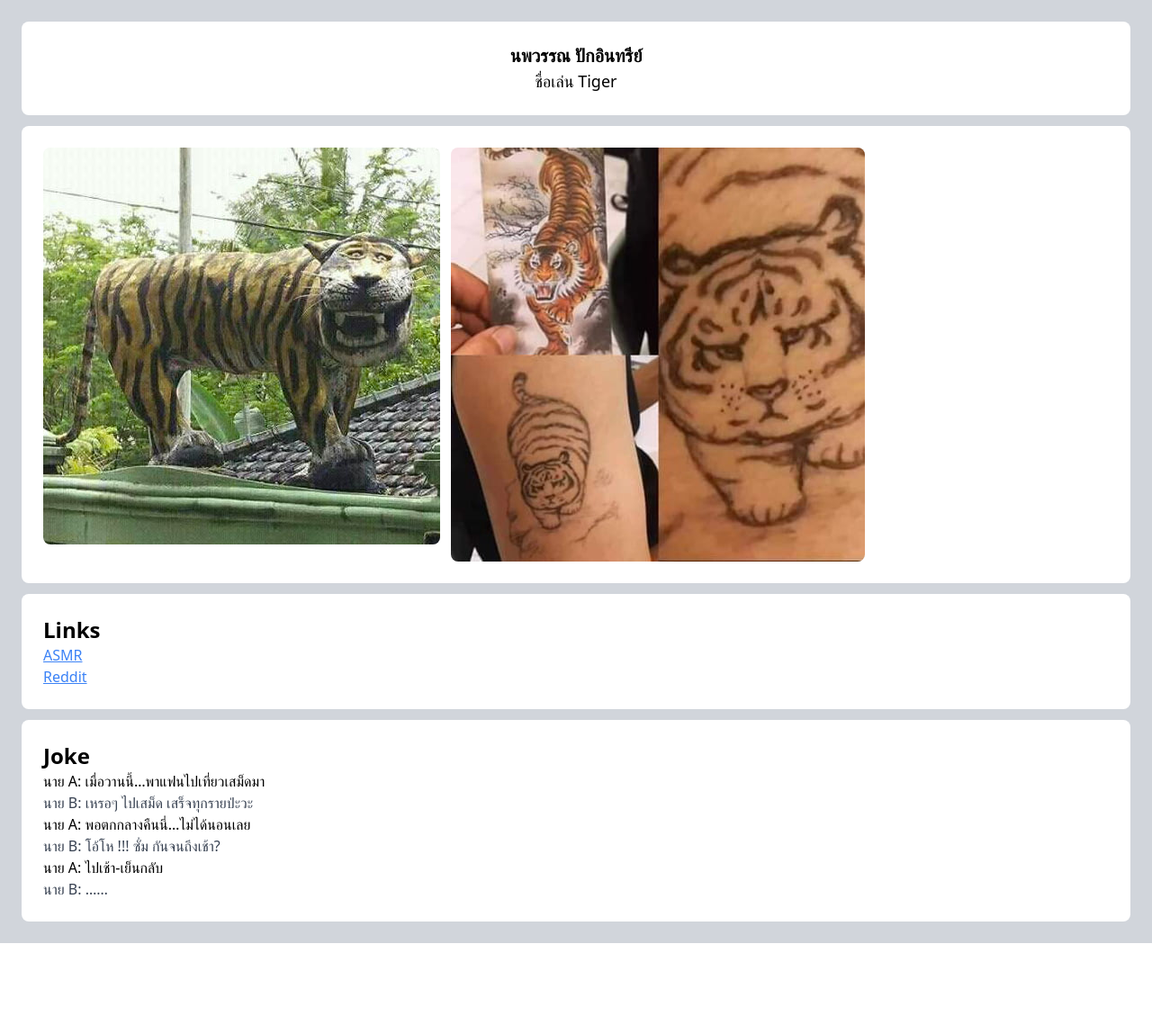
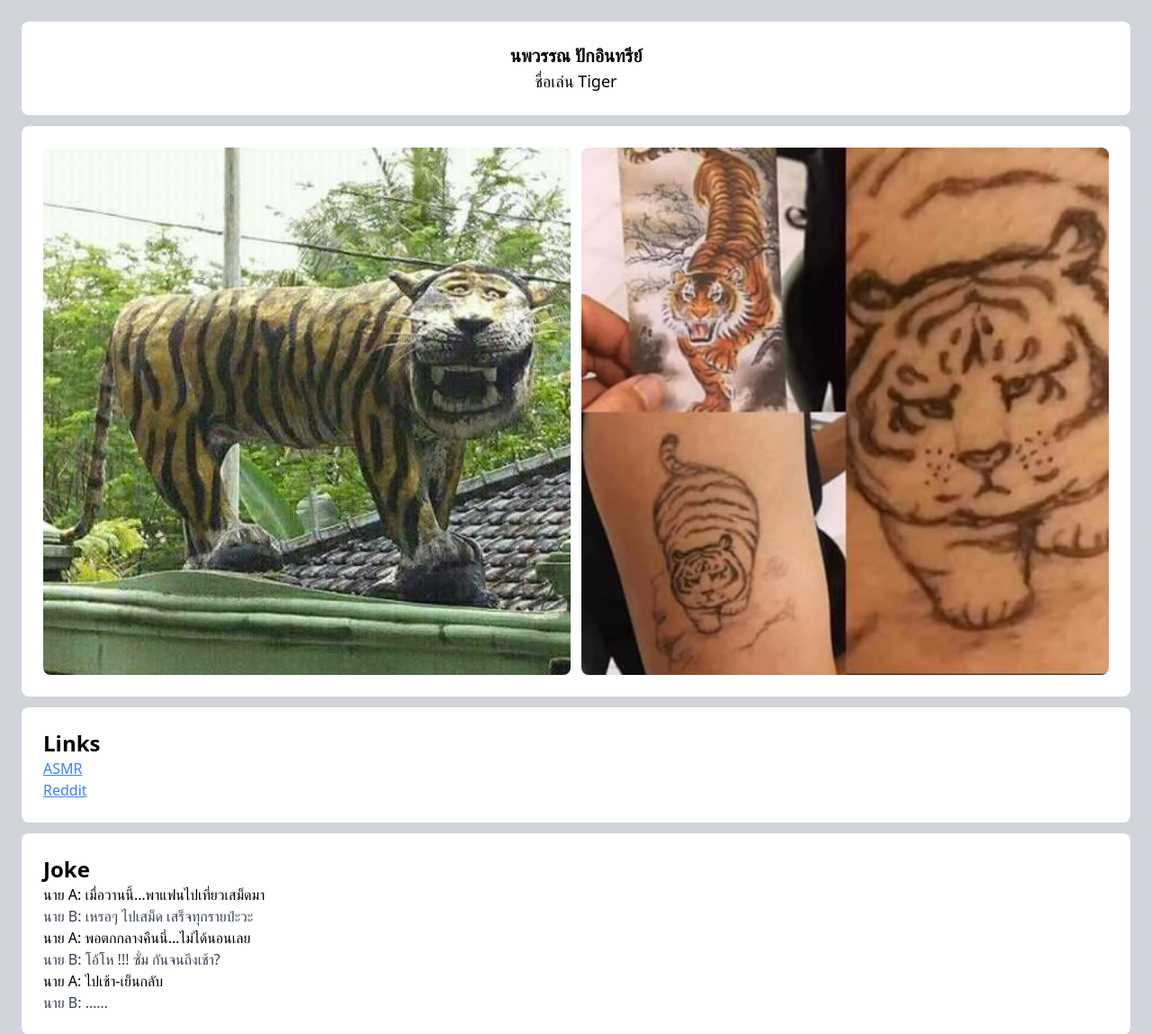
Before and after one commit to tigerza117/itf-lab, a PHP site: page / in a window 1280 px wide. Shown: the top 1149 px of the page at 90% size. Before the commit the page ends 1048 px from the top, so only its background shows below. Run offline with PHP 8.4, Linux system fonts and the light colour scheme.

Commit message:
fix image size

```diff
--- a/index.php
+++ b/index.php
@@ -15,11 +15,11 @@
                         <p class="text-lg">ชื่อเล่น Tiger</p>
                     </div>
                     <div class="flex space-x-3 max-w-full bg-white p-6 rounded-lg">
-                        <div>
-                            <img class="rounded-lg" src="tiger.jpg" />
+                        <div class="w-full">
+                            <img class="rounded-lg w-full" src="tiger.jpg" />
                         </div>
-                        <div>
-                            <img class="rounded-lg" src="meme.jpg" />
+                        <div class="w-full">
+                            <img class="rounded-lg w-full" src="meme.jpg" />
                         </div>
                     </div>
                     <div class="bg-white p-6 rounded-lg">
```
Also changed, not shown: index.html (+4 -4 lines), 1 other file.
